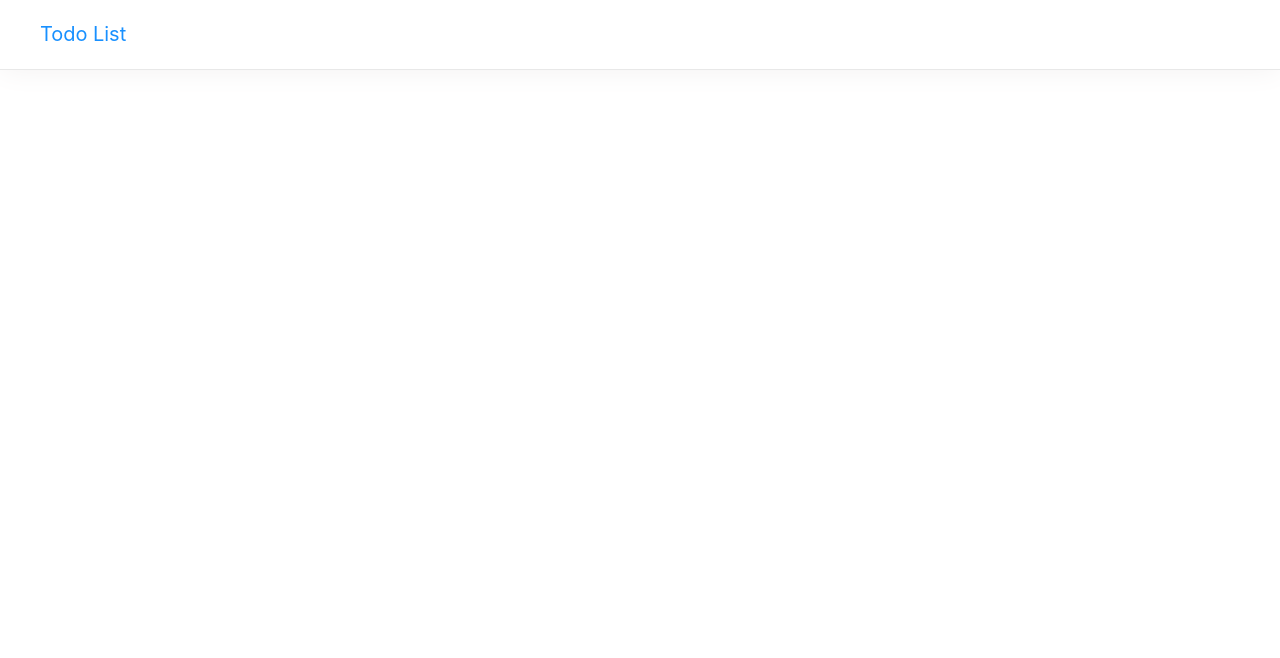
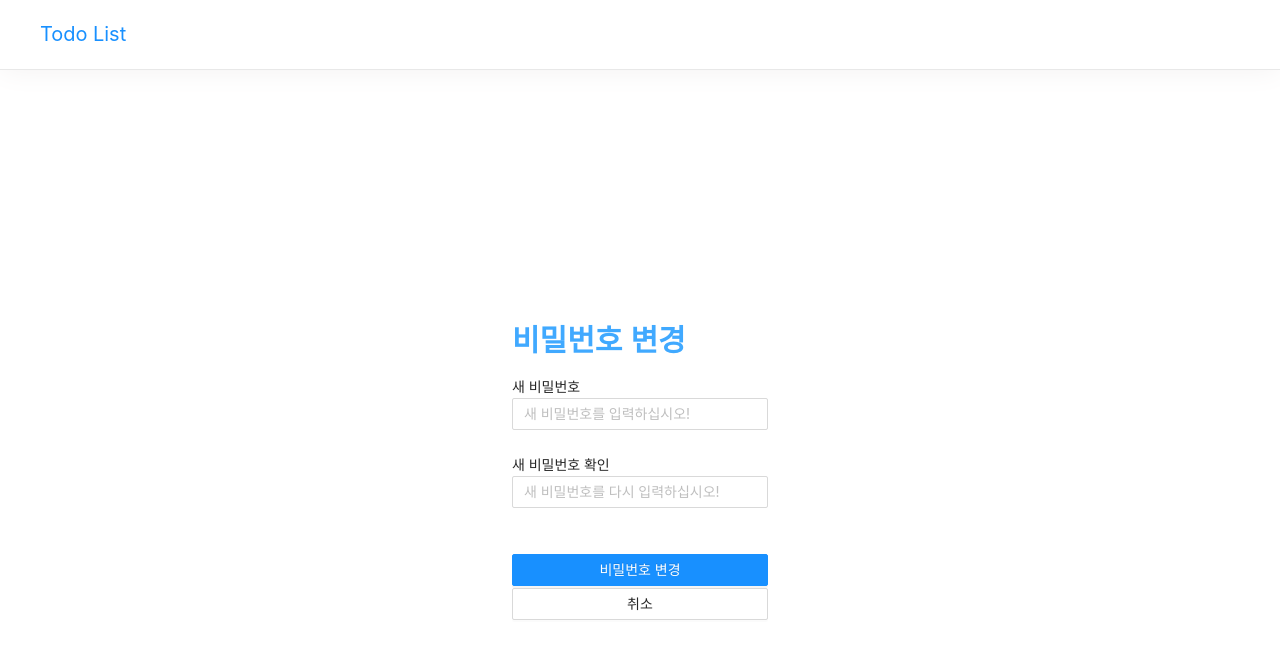
Before and after one commit to kyomin/todolist, a React (Create React App) app in the folder client/: page /update in a window 1280 px wide. Shown: the top 658 px of the page. Built offline with nearby package versions, Linux system fonts and the light colour scheme; no server answers; the HTML template or start-up script is replaced by a standard one.

Commit message:
회원 비밀번호 변경(Update) 기능 구현 완료

```diff
--- a/client/src/App.js
+++ b/client/src/App.js
@@ -7,6 +7,7 @@ import NavBar from './components/views/NavBar/NavBar';
 import LandingPage from './components/views/LandingPage/LandingPage';
 import LoginPage from './components/views/LoginPage/LoginPage';
 import RegisterPage from './components/views/RegisterPage/RegisterPage';
+import UpdatePage from './components/views/UpdatePage/UpdatePage';
 
 function App() {
   return (
@@ -17,6 +18,7 @@ function App() {
           <Route exact path="/" component={Auth(LandingPage, true)} />
           <Route exact path="/login" component={Auth(LoginPage, false)} />
           <Route exact path="/register" component={Auth(RegisterPage, false)} />
+          <Route exact path="/update" component={Auth(UpdatePage, true)} />
         </Switch>
       </div>
     </Router>
--- a/client/src/_actions/types.js
+++ b/client/src/_actions/types.js
@@ -2,6 +2,8 @@
 export const LOGIN_USER = "login_user";
 export const REGISTER_USER = "register_user";
 export const AUTH_USER = "auth_user";
+export const UPDATE_USER = "update_user";
+
 
 /* For Todo Model */
 export const CHANGE_FLAG = "change_flag";
--- a/client/src/_actions/user_action.js
+++ b/client/src/_actions/user_action.js
@@ -1,5 +1,5 @@
 import axios from 'axios';
-import { LOGIN_USER, REGISTER_USER, AUTH_USER } from './types';
+import { LOGIN_USER, REGISTER_USER, AUTH_USER, UPDATE_USER } from './types';
 
 export function loginUser(dataToSubmit) {
     const request = axios.post('/api/user/login', dataToSubmit)
@@ -30,3 +30,13 @@ export function auth() {
         payload: request
     };
 }
+
+export function updateUser(dataToSubmit) {
+    const request = axios.put('/api/user', dataToSubmit)
+    .then(res => res.data)
+
+    return {
+        type: UPDATE_USER,
+        payload: request
+    };
+}
--- a/client/src/_reducer/user_reducer.js
+++ b/client/src/_reducer/user_reducer.js
@@ -1,4 +1,4 @@
-import { LOGIN_USER, REGISTER_USER, AUTH_USER } from '../_actions/types';
+import { LOGIN_USER, REGISTER_USER, AUTH_USER, UPDATE_USER } from '../_actions/types';
 
 // {이전 상태, action}
 export default function (state={}, action) {
@@ -13,6 +13,11 @@ export default function (state={}, action) {
 
         case AUTH_USER:
             return { ...state, userData: action.payload }
+            break;
+
+        case UPDATE_USER:
+            return { ...state, update: action.payload }
+            break;
 
         default:
             return state
--- a/client/src/components/views/LandingPage/Sections/AddTodo.js
+++ b/client/src/components/views/LandingPage/Sections/AddTodo.js
@@ -50,10 +50,10 @@ function AddTodo(props) {
         setTodoDescription("");
     }
 
-    // 리덕스 스토어에서 필요 데이터들 꺼내오기를 기다린다.
+    // 리덕스 스토어에서 렌0더링에 필요한 데이터들을 꺼내오기 기다린다.
     if(user.userData && user.userData.isAuth && todo) {
         return (
-            <div>
+            <div style={{marginBottom: '15%'}}>
                 <form style={{ display: 'flex' }} onSubmit={handleSubmit}>
                     <textarea
                         style={{ width: '100%', borderRadius: '5px' }}
--- a/client/src/components/views/LandingPage/Sections/DrawTodoList.js
+++ b/client/src/components/views/LandingPage/Sections/DrawTodoList.js
@@ -1,4 +1,4 @@
-import React, {useEffect, useState, Fragment} from 'react'
+import React, { useEffect, useState, Fragment } from 'react'
 import axios from 'axios';
 import { withRouter } from 'react-router-dom';
 import { Typography } from 'antd';
@@ -52,8 +52,7 @@ function DrawTodoList() {
     if(todoLists && flag) {
         return (
             <div style={{
-                    width: '100%', height: '100vh', display: 'flex', justifyContent: 'center', alignItems: 'center',
-                    alignContent: 'center'
+                    width: '100%', height: '100vh', display: 'flex', justifyContent: 'center', alignContent: 'center', marginTop: '5%'
                 }}
             >
                 <div style={{
--- a/client/src/components/views/NavBar/NavBar.js
+++ b/client/src/components/views/NavBar/NavBar.js
@@ -2,7 +2,7 @@ import React from 'react';
 import RightMenu from './Sections/RightMenu';
 import './Sections/NavBar.css'
 
-function NavBar() {
+function NavBar(props) {
     return (
     <nav className="menu" style={{ zIndex: 5, width: '100%' }}>
       <div className="menu__logo">
--- a/client/src/components/views/NavBar/Sections/RightMenu.js
+++ b/client/src/components/views/NavBar/Sections/RightMenu.js
@@ -17,6 +17,10 @@ function RightMenu(props) {
         dispatch(changeFlag(todoTypes.TODO));   // 디폴트 탭 상태는 TODO이다.
     }, []);
 
+    const onTodoStateHandler = (e) => {
+        dispatch(changeFlag(e.currentTarget.getAttribute('value')));
+    }
+
     const onLogoutHandler = () => {
         axios.get('/api/user/logout')
         .then(res => {
@@ -27,10 +31,6 @@ function RightMenu(props) {
                 alert('로그아웃에 실패했습니다.');
             }
         });
-    }
-
-    const onTodoStateHandler = (e) => {
-        dispatch(changeFlag(e.currentTarget.getAttribute('value')));
     }
 
     // 로그인 한 사람들
@@ -46,6 +46,9 @@ function RightMenu(props) {
                 <Menu.Item key="done">
                     <a value={todoTypes.DONE} onClick={onTodoStateHandler}>done</a>
                 </Menu.Item>
+                <Menu.Item key="update">
+                    <a href='/update'>update</a>
+                </Menu.Item>
                 <Menu.Item key="logout">
                     <a onClick={onLogoutHandler}>logout</a>
                 </Menu.Item>
--- a/client/src/components/views/RegisterPage/RegisterPage.js
+++ b/client/src/components/views/RegisterPage/RegisterPage.js
@@ -52,7 +52,7 @@ function RegisterPage(props) {
             } else {
                 alert(res.payload.message);
             }
-        })
+        });
     }
 
     return (
--- /dev/null
+++ b/client/src/components/views/UpdatePage/UpdatePage.js
@@ -0,0 +1,105 @@
+import React, { useState } from 'react';
+import { withRouter } from 'react-router-dom';
+import { useDispatch } from 'react-redux';
+import { updateUser } from '../../../_actions/user_action';
+import { Form, Input, Typography, Button } from 'antd';
+
+const { Title } = Typography;
+
+function UpdatePage(props) {
+    const dispatch = useDispatch();
+
+    const [newPassword, setNewPassword] = useState("");
+    const [confirmNewPassword, setConfirmNewPassword] = useState("");
+
+    const onNewPasswordHandler = (e) => {
+        setNewPassword(e.currentTarget.value);
+    }
+
+    const onConfirmNewPasswordHandler = (e) => {
+        setConfirmNewPassword(e.currentTarget.value);
+    }
+
+    const onSubmitHandler = (e) => {
+        e.preventDefault();
+
+        if(newPassword !== confirmNewPassword) {
+            alert("새 비밀번호 확인을 정확히 해주십시오!");
+            return;
+        }
+
+        let requestBody = {
+            password: newPassword
+        };
+
+        dispatch(updateUser(requestBody))
+        .then(res => {
+            if(res.payload.updateSuccess) {
+                alert('비밀번호 변경을 성공적으로 마쳤습니다');
+                props.history.push('/');
+            } else {
+                alert(res.payload.message);
+            }
+        })
+    }
+
+    return (
+        <div
+            style={{
+                width: '100%', height: '100vh', display: 'flex', justifyContent: 'center', alignItems: 'center',
+                alignContent: 'center'
+            }}
+        >
+            <div style={{
+                width: '20%'
+            }}>
+                <Title level={2} style={{color: '#40a9ff'}}>비밀번호 변경</Title>
+                <form
+                    style={{
+                        display: 'flex', flexDirection: 'column', marginBottom: '1%'
+                    }}
+                    onSubmit={onSubmitHandler}
+                >
+                    <Form.Item>
+                        <label>새 비밀번호</label>
+                        <Input
+                            id="new_password"
+                            placeholder="새 비밀번호를 입력하십시오!"
+                            type="password"
+                            value={newPassword}
+                            onChange={onNewPasswordHandler}
+                            required
+                        />
+                    </Form.Item>
+
+                    <Form.Item>
+                        <label>새 비밀번호 확인</label>
+                        <Input
+                            id="confirm_new_password"
+                            placeholder="새 비밀번호를 다시 입력하십시오!"
+                            type="password"
+                            value={confirmNewPassword}
+                            onChange={onConfirmNewPasswordHandler}
+                            required
+                        />
+                    </Form.Item>
+                    <br />
+
+                    <Button type="primary" htmlType="submit">
+                        비밀번호 변경
+                    </Button>
+                </form>
+
+                <a style={{textDecoration: 'none'}} href = '/'>
+                    <Button style={{
+                        display: 'block', width: '100%', textAlign: 'center'
+                    }}>
+                        취소
+                    </Button>
+                </a>
+            </div>
+        </div>
+    )
+}
+
+export default withRouter(UpdatePage);
```
